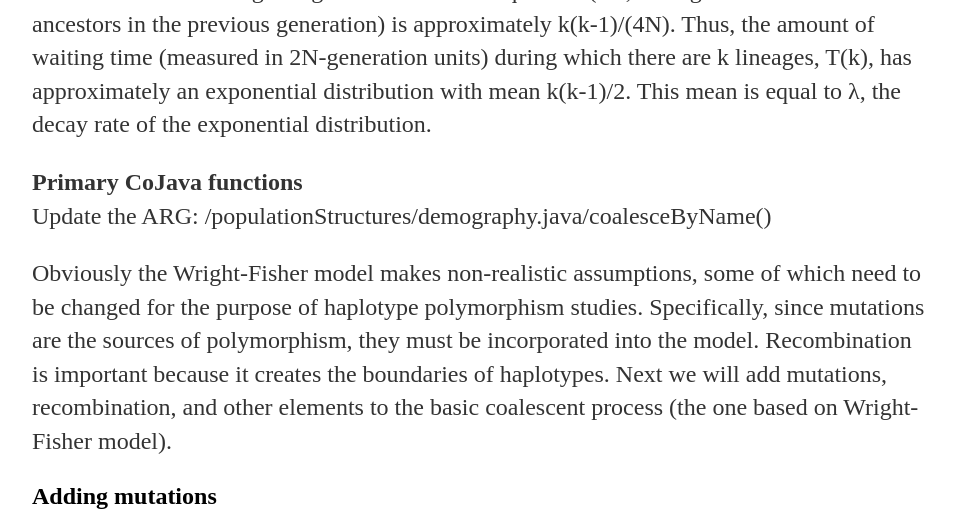
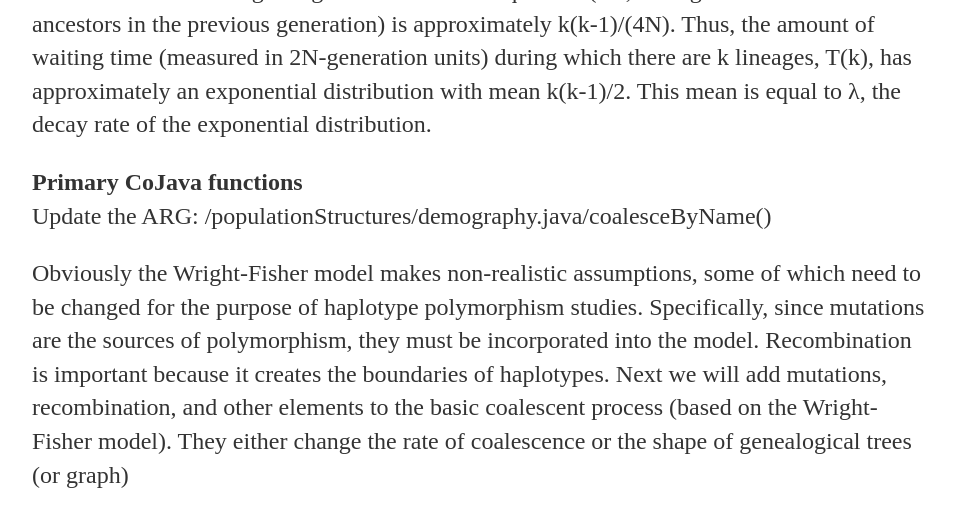
Before and after one commit to lybird300/lybird300.github.io, a Jekyll site: the page built from _posts/2015-04-02-coalescent.md, in a window 1280 px wide and 900 px high, scrolled down 2760 px, cut to the strip 0-510 px from the top of the window. Shown: the whole strip, without its empty margins (160-1115 px from the left). Built offline with Jekyll 4.4.1, drawn with Linux system fonts in a browser that asks for light colours.

Commit message:
Update 2015-04-02-coalescent.md

```diff
--- a/_posts/2015-04-02-coalescent.md
+++ b/_posts/2015-04-02-coalescent.md
@@ -53,7 +53,7 @@ Step 2 utilizes the property that when n is much smaller than N, the probability
 <br/>
 Update the ARG: /populationStructures/demography.java/coalesceByName()
 
-Obviously the Wright-Fisher model makes non-realistic assumptions, some of which need to be changed for the purpose of haplotype polymorphism studies. Specifically, since mutations are the sources of polymorphism, they must be incorporated into the model. Recombination is important because it creates the boundaries of haplotypes. Next we will add mutations, recombination, and other elements to the basic coalescent process (the one based on Wright-Fisher model).
+Obviously the Wright-Fisher model makes non-realistic assumptions, some of which need to be changed for the purpose of haplotype polymorphism studies. Specifically, since mutations are the sources of polymorphism, they must be incorporated into the model. Recombination is important because it creates the boundaries of haplotypes. Next we will add mutations, recombination, and other elements to the basic coalescent process (based on the Wright-Fisher model). They either change the rate of coalescence or the shape of genealogical trees (or graph)
 
 <h2>Adding mutations</h2>
 <img alt="mutation" src="https://cloud.githubusercontent.com/assets/5496192/7108656/3cdaa94e-e15b-11e4-81de-4807091b966b.PNG" />
```
